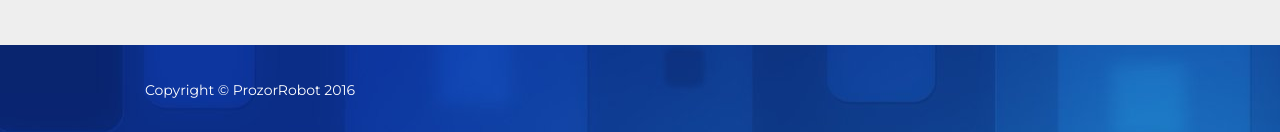
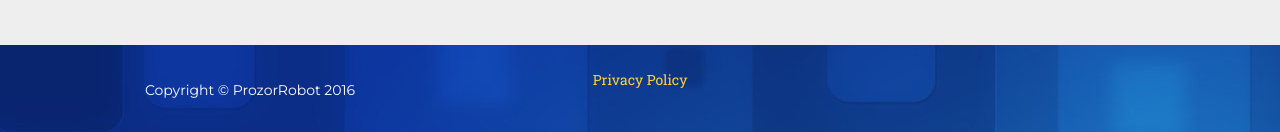
Before and after one commit to Amice13/prozorrobot, a website: page index.html in a window 1280 px wide. Shown: the part 4297-4429 px from the top of the page. Drawn offline with nearby package versions, Linux system fonts and the light colour scheme; a web font is replaced by a local one.

Commit message:
Privacy policy added

```diff
--- a/index.html
+++ b/index.html
@@ -227,6 +227,9 @@
                 <div class="col-md-4">
                     <span class="copyright">Copyright &copy; ProzorRobot 2016</span>
                 </div>
+                <div class="col-md-4">
+                    <a href="https://amice13.github.io/prozorrobot/privacypolicy.htm">Privacy Policy</a>
+                </div>
             </div>
         </div>
     </footer>
```
